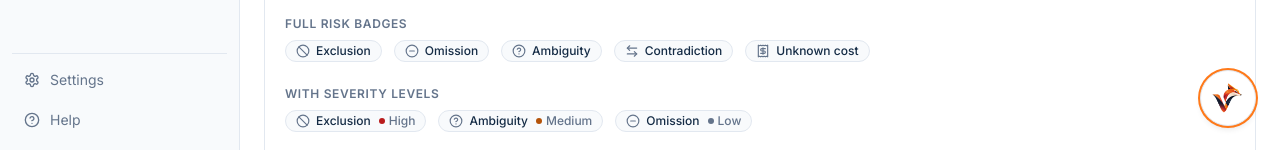
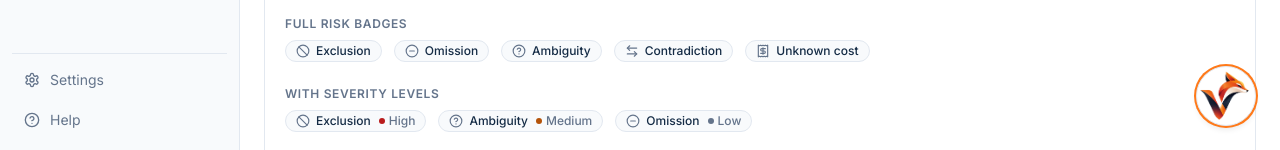
Before and after one commit to rsharma0211/vixenone, a React (Vite) app in the folder frontend/: page /dev/components in a window 1280 px wide. Shown: the part 650-800 px from the top of the page. Built offline with nearby package versions, Linux system fonts and the light colour scheme; no server answers; sample sign-in values are in the browser's storage.

Commit message:
P6: Make chat fox icons larger in floating button and header

```diff
--- a/frontend/src/components/chat/AskVixenFloatingButton.tsx
+++ b/frontend/src/components/chat/AskVixenFloatingButton.tsx
@@ -16,12 +16,12 @@ export const AskVixenFloatingButton: React.FC<AskVixenFloatingButtonProps> = ({
       aria-label="Ask Vixen"
       title="Ask Vixen"
       aria-expanded={isOpen}
-      className="fixed bottom-6 right-6 z-40 flex h-14 w-14 items-center justify-center rounded-full bg-white shadow-md hover:shadow-lg transition-all ring-2 ring-orange focus:outline-none focus:ring-2 focus:ring-orange focus:ring-offset-2 border border-border/50 print:hidden cursor-pointer"
+      className="fixed bottom-6 right-6 z-40 flex h-[60px] w-[60px] items-center justify-center rounded-full bg-white shadow-md hover:shadow-lg transition-all ring-2 ring-orange focus:outline-none focus:ring-2 focus:ring-orange focus:ring-offset-2 border border-border/50 print:hidden cursor-pointer"
     >
       <img
         src="/fox.png"
-        alt=""
-        className="h-8 w-8 object-contain pointer-events-none"
+        alt="Ask Vixen"
+        className="h-12 w-12 scale-110 object-contain pointer-events-none"
       />
     </button>
   );
--- a/frontend/src/components/chat/AskVixenPanel.tsx
+++ b/frontend/src/components/chat/AskVixenPanel.tsx
@@ -470,7 +470,11 @@ export const AskVixenPanel: React.FC<AskVixenPanelProps> = ({ isOpen, onClose })
       {/* Header */}
       <div className="flex items-center justify-between px-4 py-3 border-b border-border bg-accent-tint shrink-0">
         <div className="flex items-center gap-2">
-          <img src="/fox.png" alt="" className="h-6 w-6 object-contain pointer-events-none" />
+          <img
+            src="/fox.png"
+            alt="Ask Vixen"
+            className="h-7 w-7 scale-110 object-contain pointer-events-none"
+          />
           <span className="font-semibold text-text text-sm sm:text-base">Ask Vixen</span>
         </div>
         <div className="flex items-center gap-2">
```
